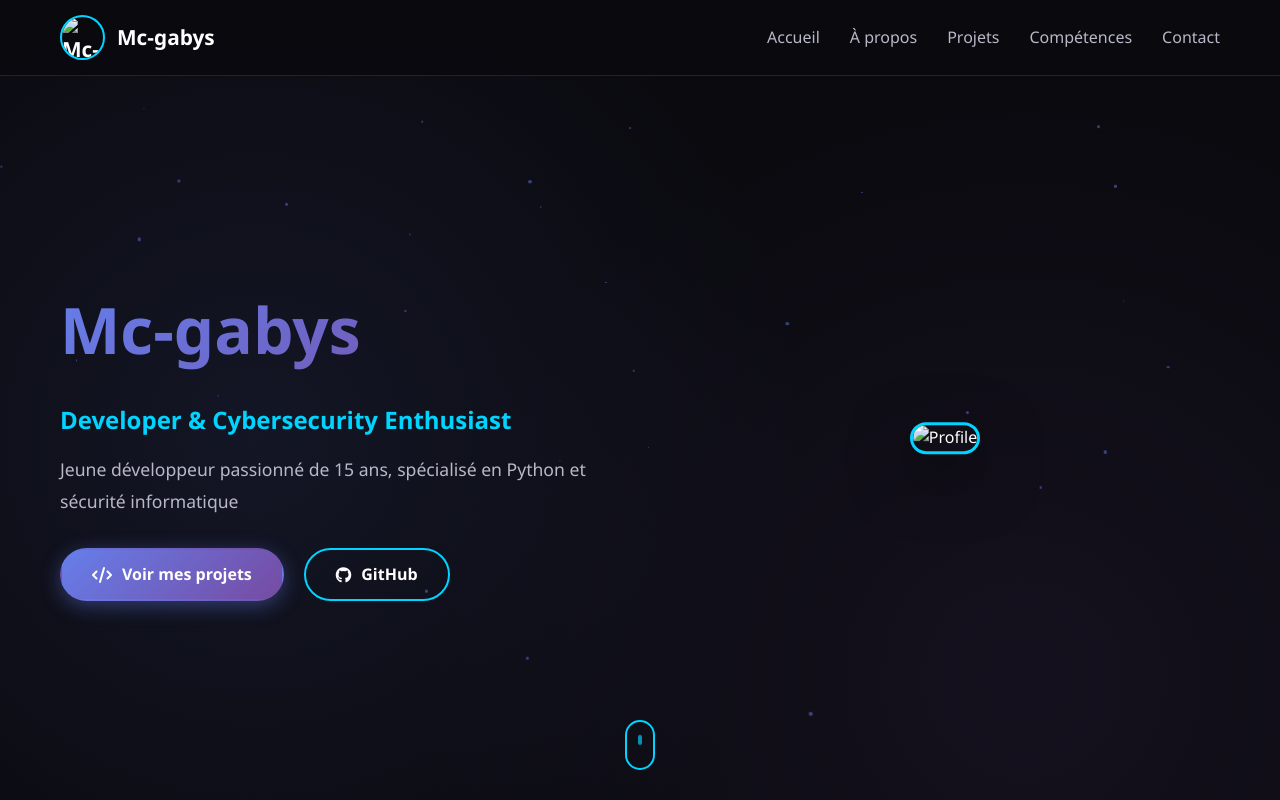
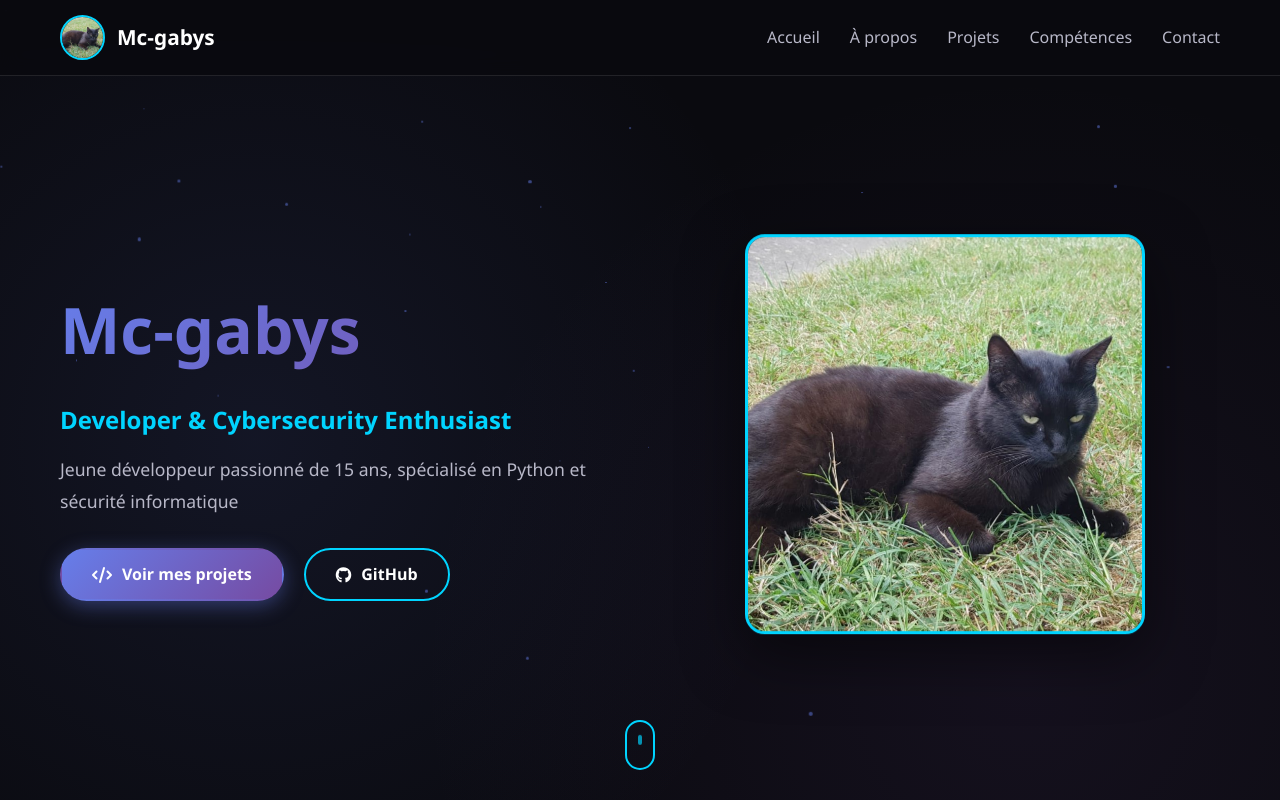
Before and after one commit to Mc-gabys/mc-gabys_website, a plain HTML site: page index.html in a window 1280 px wide. Shown: the top 800 px of the page. Drawn offline with Linux system fonts and the light colour scheme; the site is published under a folder, as on GitHub Pages, so addresses that start at the root find nothing.

Commit message:
Correction mineure des liens locaux des images dans index.html.
	modified:   index.html

```diff
--- a/index.html
+++ b/index.html
@@ -4,7 +4,7 @@
     <meta charset="UTF-8">
     <meta name="viewport" content="width=device-width, initial-scale=1.0">
     <title>Mc-gabys - Developer & Cybersecurity Enthusiast</title>
-    <link rel="icon" href="/img/pitot-square.jpg?v=1" type="image/x-icon">
+    <link rel="icon" href="img/pitot-square.jpg?v=1" type="image/x-icon">
     <link rel="stylesheet" href="https://cdnjs.cloudflare.com/ajax/libs/font-awesome/6.4.0/css/all.min.css">
     <link rel="stylesheet" href="styles.css">
 </head>
@@ -13,7 +13,7 @@
     <nav class="navbar" id="navbar">
         <div class="nav-container">
             <a href="#home" class="nav-logo">
-                <img src="/img/pitot-square.jpg" alt="Mc-gabys Logo">
+                <img src="img/pitot-square.jpg" alt="Mc-gabys Logo">
                 <span>Mc-gabys</span>
             </a>
 
@@ -52,7 +52,7 @@
             </div>
             <div class="hero-image">
                 <div class="floating-card">
-                    <img src="/img/pitot-square.jpg" alt="Profile">
+                    <img src="img/pitot-square.jpg" alt="Profile">
                 </div>
             </div>
         </div>
```
